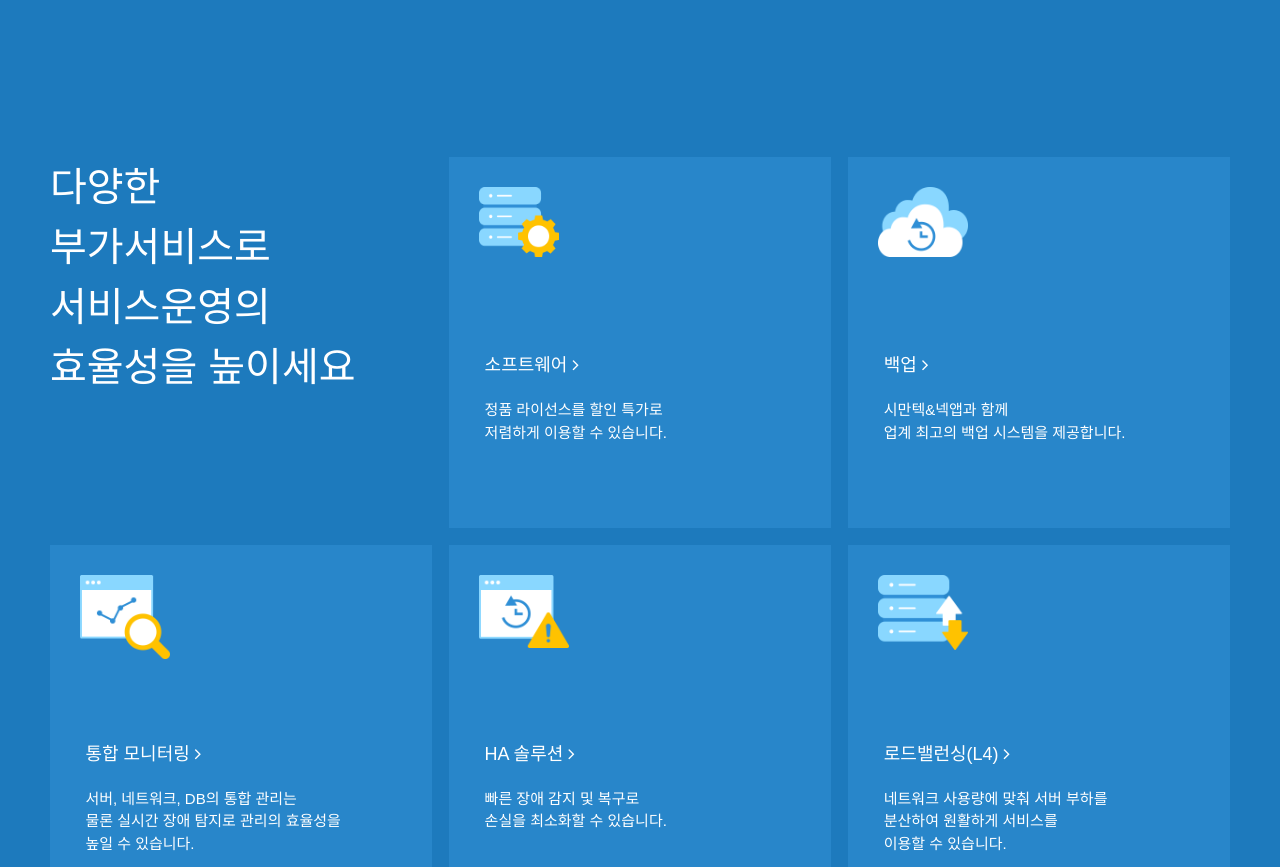
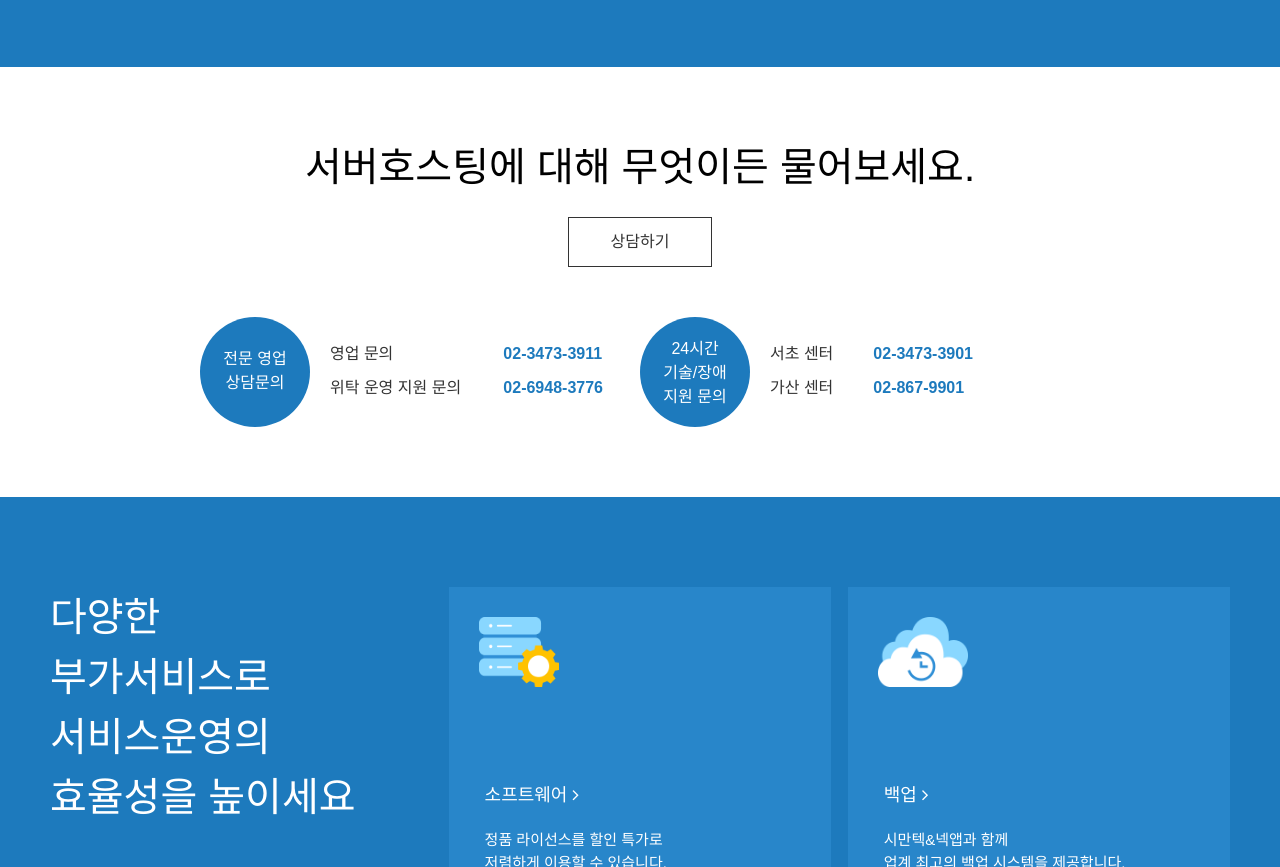
Before and after one commit to ha1na/site1, a plain HTML site: page gabia/idc/hosting2.html in a window 1280 px wide. Shown: the part 2049-2916 px from the top of the page. Drawn offline with Linux system fonts and the light colour scheme; a web font is replaced by a local one.

Commit message:
v1.0_2018.05.11
update

```diff
--- a/gabia/assets/css/style2-study.css
+++ b/gabia/assets/css/style2-study.css
@@ -1,4 +1,4 @@
-/* layout */
+/* Main page layout */
 #wrap {}
 #header {height: 89px; border-bottom: 1px solid #efefef;}
 #banner {height: 550px; background: url(../img/banner-bg3.jpg) no-repeat center top; }
@@ -10,6 +10,17 @@
 #blog {}
 #site {background-color: #f8f9fa;}
 #footer { }
+
+
+/* sub page layout */
+#sub-banner {background: url(../img/server-bg1.png) repeat-x center top; }
+#sub-banner.mail-bg {background: url(../img/mail-bg1.png) repeat-x center top; }
+#sub-banner.service-bg {background: url(../img/service-bg1.png) repeat-x center top; }
+#sub-banner.hosting-bg {background: url(../img/hosting-bg1.png) repeat-x center top; }
+#product-table {  }
+#select2 {background: #1d7abd;}
+#select5 {background: #1d7abd;}
+#infor2 { }
 
 /* container */
 .container {width: 1180px; height: inherit; /*background-color:rgba(0,0,0,0.5); */margin:0 auto; }
@@ -98,6 +109,27 @@ position: absolute; right: 0; top: 1px; }
 .infor .infor-box .in-right {float: left; width: 50%; padding-left: 50px; box-sizing: border-box;}
 .infor .infor-box .in-right li {font-size: 16px; color: #666;}
 
+/* infor2 */
+.infor2 {padding: 70px 0; text-align: center;}
+.infor2 h3 {font-size: 40px; padding-bottom: 20px; font-weight: 300;   }
+.infor2 .infor-btn {font-size: 16px; display: inline-block;  border: 1px solid #333; background-color: #fff; padding: 12px 42px; transition: all 0.3s ease; margin-bottom: 50px;}
+.infor2 .infor-btn:hover {background-color: #000; color: #fff;}
+.infor2 .infor-box {overflow: hidden; text-align: left; padding: 0 150px; }
+.infor2 .infor-box .in-left {overflow: hidden; width: 50%; float: left; }
+.infor2 .infor-box .in-left h4 {float: left; width: 110px; height: 80px;background-color: #1d7abd; color:#fff; font-size: 16px; border-radius:  50%; /*box-sizing: border-box;*/  text-align: center; padding-top: 30px;}
+.infor2 .infor-box .in-left ul {float: left; padding: 15px 0 0 20px;}
+.infor2 .infor-box .in-left ul li {padding-top: 10px;}
+.infor2 .infor-box .in-left em {font-size: 16px; color: #333; width: 170px; display: inline-block;}
+.infor2 .infor-box .in-left strong {font-size: 16px; color: #1d7abd;}
+.infor2 .infor-box .in-right {overflow: hidden; width: 50%; float: left; }
+.infor2 .infor-box .in-right h4 {float: left; width: 110px; height: 90px;background-color: #1d7abd; color:#fff; font-size: 16px; border-radius:  50%;  /*box-sizing: border-box;*/  text-align: center; padding-top: 20px;}
+.infor2 .infor-box .in-right ul {float: left; padding: 15px 0 0 20px;}
+.infor2 .infor-box .in-right ul li {padding-top: 10px;}
+.infor2 .infor-box .in-right em {font-size: 16px; color: #333; width: 100px; display: inline-block;}
+.infor2 .infor-box .in-right strong {font-size: 16px; color: #1d7abd;}
+
+
+
 /* ad */
 .ad {padding: 70px 0; text-align: center; z-index: 10; position: relative;}
 .ad h3 {font-size: 40px; padding-bottom: 20px; color: #fff;}
@@ -170,14 +202,7 @@ position: absolute; right: 0; top: 1px; }
 
 
 
-/* sub page layout */
-#sub-banner {background: url(../img/server-bg1.png) repeat-x center top; }
-#sub-banner.mail-bg {background: url(../img/mail-bg1.png) repeat-x center top; }
-#sub-banner.service-bg {background: url(../img/service-bg1.png) repeat-x center top; }
-#sub-banner.hosting-bg {background: url(../img/hosting-bg1.png) repeat-x center top; }
-#product-table {  }
-#select2 {background: #1d7abd;}
-#select5 {background: #1d7abd;}
+
 
 
 /* sub-banner */
--- a/gabia/idc/hosting2.html
+++ b/gabia/idc/hosting2.html
@@ -215,6 +215,31 @@
                         </section>
                         <!-- select2 -->
 
+                        <section id="infor2">
+                              <div class="container">
+                                    <div class="infor2">
+                                    <h3>서버호스팅에 대해 무엇이든 물어보세요.</h3>
+                                    <a href="#" class="infor-btn" title="새창">상담하기</a>
+                                    <div class="infor-box">
+                                        <div class="in-left">
+                                            <h4>전문 영업<br>상담문의</h4>
+                                            <ul>
+                                                <li><em>영업 문의</em> <strong>02-3473-3911</strong></li>
+                                                <li><em>위탁 운영 지원 문의</em> <strong>02-6948-3776</strong></li>
+                                            </ul>
+                                        </div>
+                                        <div class="in-right">
+                                            <h4>24시간<br>기술/장애<br>지원 문의</h4>
+                                            <ul>
+                                                <li><em>서초 센터</em> <strong>02-3473-3901</strong></li>
+                                                <li><em>가산 센터</em> <strong>02-867-9901</strong></li>
+                                            </ul>
+                                       </div>
+                                     </div>
+                                </div>
+                              </div>
+                        </section>
+
                         <section id="select5">
                               <div class="container">
                                     <div class="select5">
```
Also changed, not shown: gabia/idc/hosting.html (+7 -1 lines).
